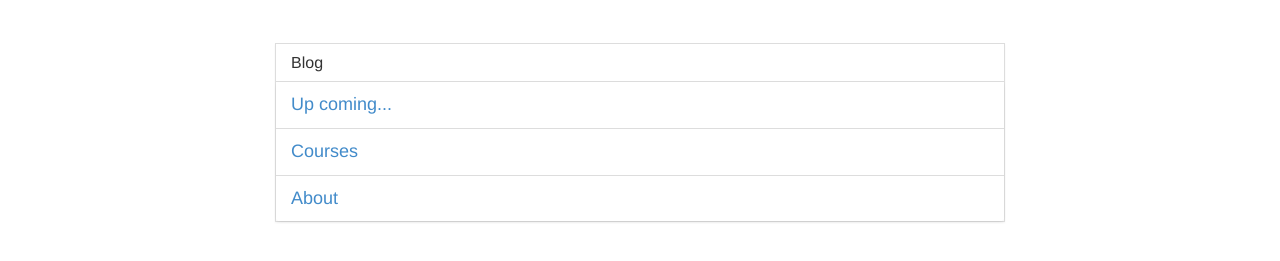
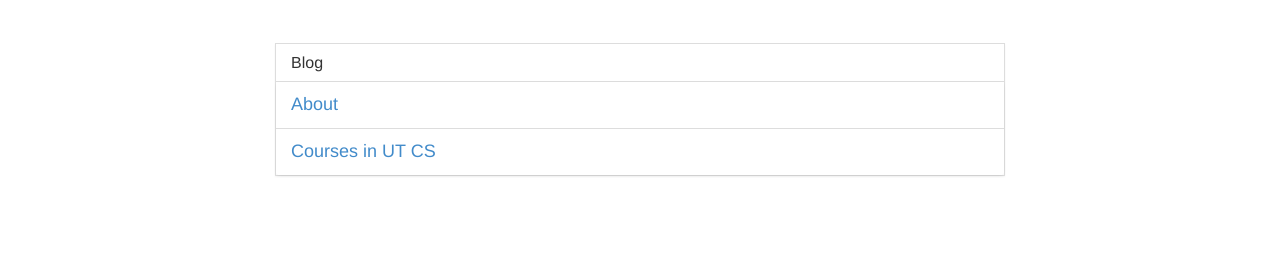
Before and after one commit to Crackfit/crackfit.github.io, a plain HTML site: page index.html in a window 1280 px wide. Shown: the part 53-314 px from the top of the page. Drawn offline with Linux system fonts and the light colour scheme.

Commit message:
Add courses UT

```diff
--- a/index.html
+++ b/index.html
@@ -47,15 +47,11 @@
         <ul class="list-group">
 
           <li class="list-group-item title">
-            <a>Up coming...</a>
+            <a href="blog/about/about.html">About</a>
           </li>
 
           <li class="list-group-item title">
-            <a href="blog/nov/courses.html">Courses</a>
-          </li>
-
-          <li class="list-group-item title">
-            <a href="blog/about/about.html">About</a>
+            <a href="blog/nov/courses.html">Courses in UT CS</a>
           </li>
 
         </ul>
```
Also changed, not shown: blog/about/about.html (+3 -0 lines), blog/about/jpCulture.txt (renamed from blog/nov/About Japanese culture.txt).
